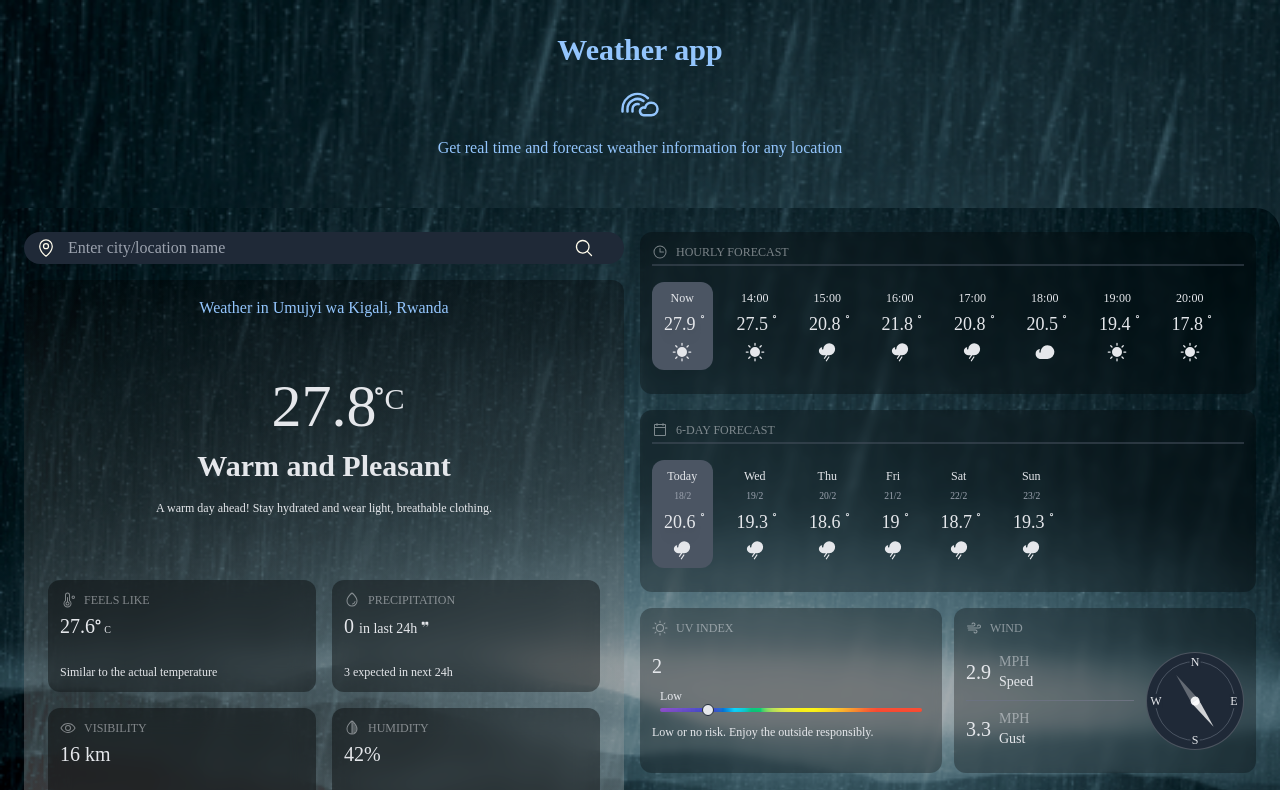
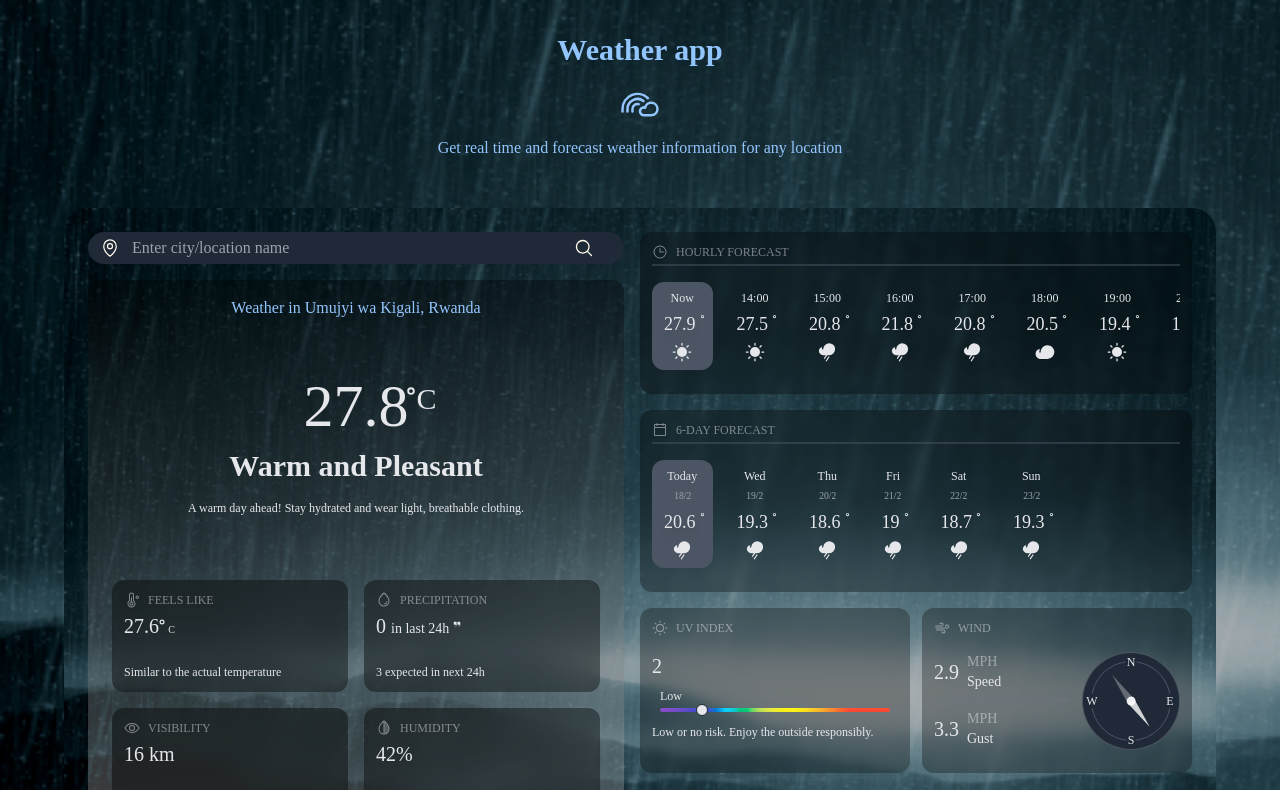
Before and after one commit to Hirwa9/weather-app, a React (Vite) app: page / in a window 1280 px wide. Shown: the top 790 px of the page. Built offline with nearby package versions, Linux system fonts and the light colour scheme; no server answers; a web font is replaced by a local one.

Commit message:
Optimize app responsiveness

```diff
--- a/src/App.jsx
+++ b/src/App.jsx
@@ -150,7 +150,7 @@ function App() {
 				</div>
 
 				{/* Design */}
-				<div className='sm:w-xl md:w-3xl lg:w-6xl xl:w-9xl max-w-full mx-auto flex flex-col md:flex-row gap-4 pt-10 p-3 md:p-4 lg:p-6 image-bg sm:rounded-3xl'>
+				<div className='md:w-sm lg:max-w-4xl xl:max-w-6xl max-w-full mx-auto flex flex-col md:flex-row gap-4 pt-10 p-3 md:p-4 lg:p-6 image-bg sm:rounded-3xl'>
 					{/* First */}
 					<div className="flex flex-col md:w-[50%]">
 						<SearchBar search={fetchWeather} className="mb-4" />
```
